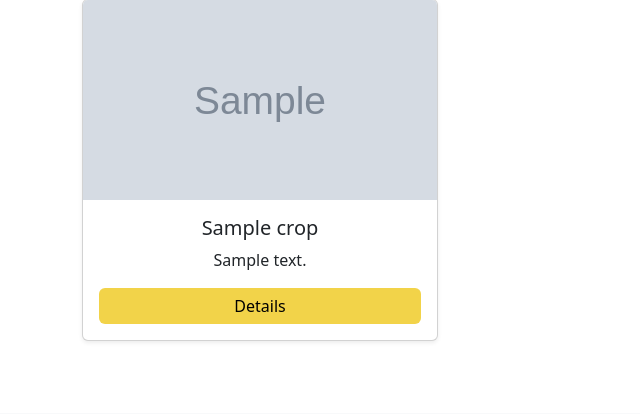
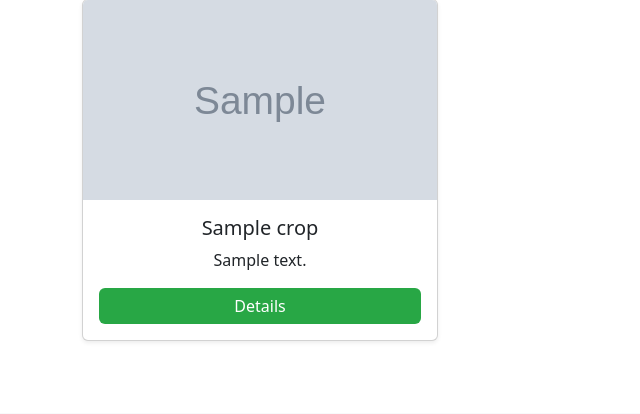
Before and after one commit to likithAswin74/Soil-Crop, a Flask app: page /home in a window 1280 px wide. Shown: the part 911-1325 px from the top of the page, without its empty margins (0-640 px from the left). Run offline with Flask 3, Linux system fonts and the light colour scheme; a user stored in the database is signed in; tables that the repository leaves empty hold one stand-in row (values such as "Sample post"); grey boxes marked "Sample" are stand-in pictures; some libraries are stand-ins or nearby versions.

Commit message:
changes comitted

```diff
--- a/templates/index.html
+++ b/templates/index.html
@@ -16,15 +16,14 @@
   <div class="container">
     <h2 class="text-center text-success mb-4">Types of Crops</h2>
     <div class="row">
-      <!-- Crop Card -->
       {% for crop in crops %}
       <div class="col-md-4 mb-4">
-        <div class="card shadow-sm">
-          <img src="{{ crop.image }}" class="card-img-top fixed-height-img" alt="{{ crop.name }}">
-          <div class="card-body text-center">
+        <div class="card shadow-sm h-100"> <!-- Added h-100 for equal height -->
+          <img src="{{ crop.image }}" class="card-img-top fixed-height-img" alt="{{ crop.name }}"> <!-- Fixed height image -->
+          <div class="card-body text-center d-flex flex-column"> <!-- Flexbox for alignment -->
             <h5 class="card-title">{{ crop.name }}</h5>
             <p class="card-text">{{ crop.description }}</p>
-            <a href="{{ url_for('details', type='crop', name=crop.name) }}" class="btn soil-btn mt-auto">Details</a>
+            <a href="{{ url_for('details', type='crop', name=crop.name) }}" class="btn crop-btn mt-auto">Details</a> <!-- mt-auto pushes button down -->
           </div>
         </div>
       </div>
@@ -32,6 +31,7 @@
     </div>
   </div>
 </section>
+
 
 <!-- Types of Soil Section -->
 <section class="py-5 bg-light">
```
